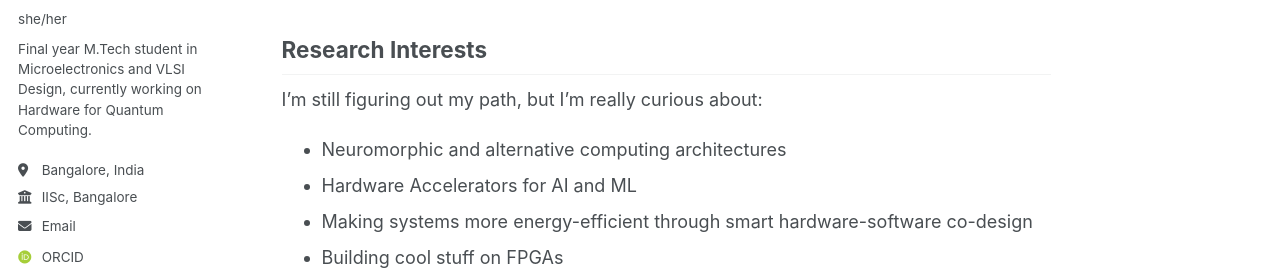
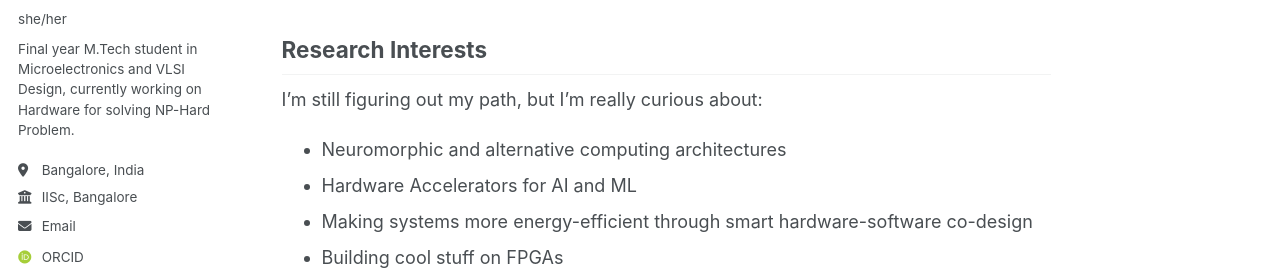
Before and after one commit to sayo-134/sayantika-roy.github.io, a Jekyll site: the page built from _pages/about.md, in a window 1280 px wide. Shown: the part 309-588 px from the top of the page. Built offline with Jekyll 4.4.1, drawn with Linux system fonts in a browser that asks for light colours; emoji names are drawn with the system emoji font; some web fonts are replaced.

Commit message:
updaated _config.yml

```diff
--- a/_config.yml
+++ b/_config.yml
@@ -25,7 +25,7 @@ author:
   avatar           : "sayantika.png" # path to your avatar image, placed in /images/
   name             : "Sayantika Roy"
   pronouns         : "she/her"
-  bio              : "Final year M.Tech student in Microelectronics and VLSI Design, currently working on Hardware for Quantum Computing."
+  bio              : "Final year M.Tech student in Microelectronics and VLSI Design, currently working on Hardware for solving NP-Hard Problem."
   location         : "Bangalore, India"
   employer         : "IISc, Bangalore"
   uri              : # URL
```
